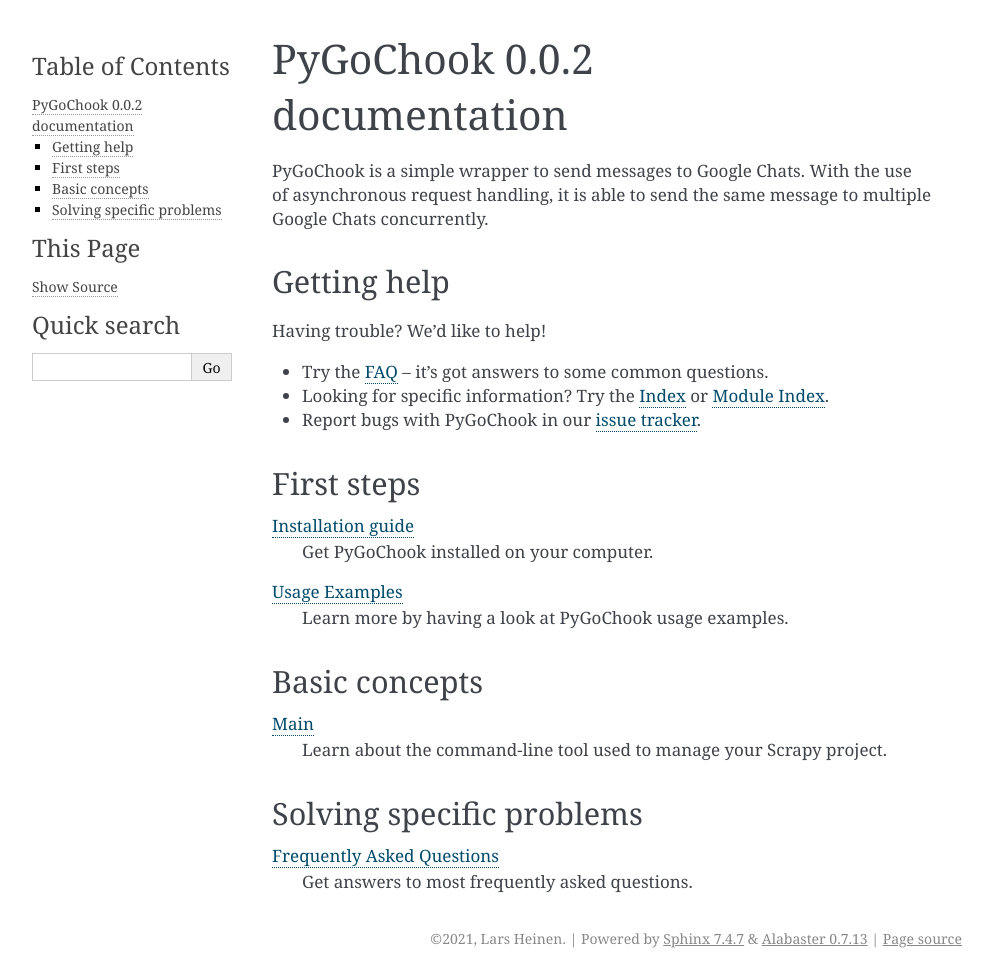
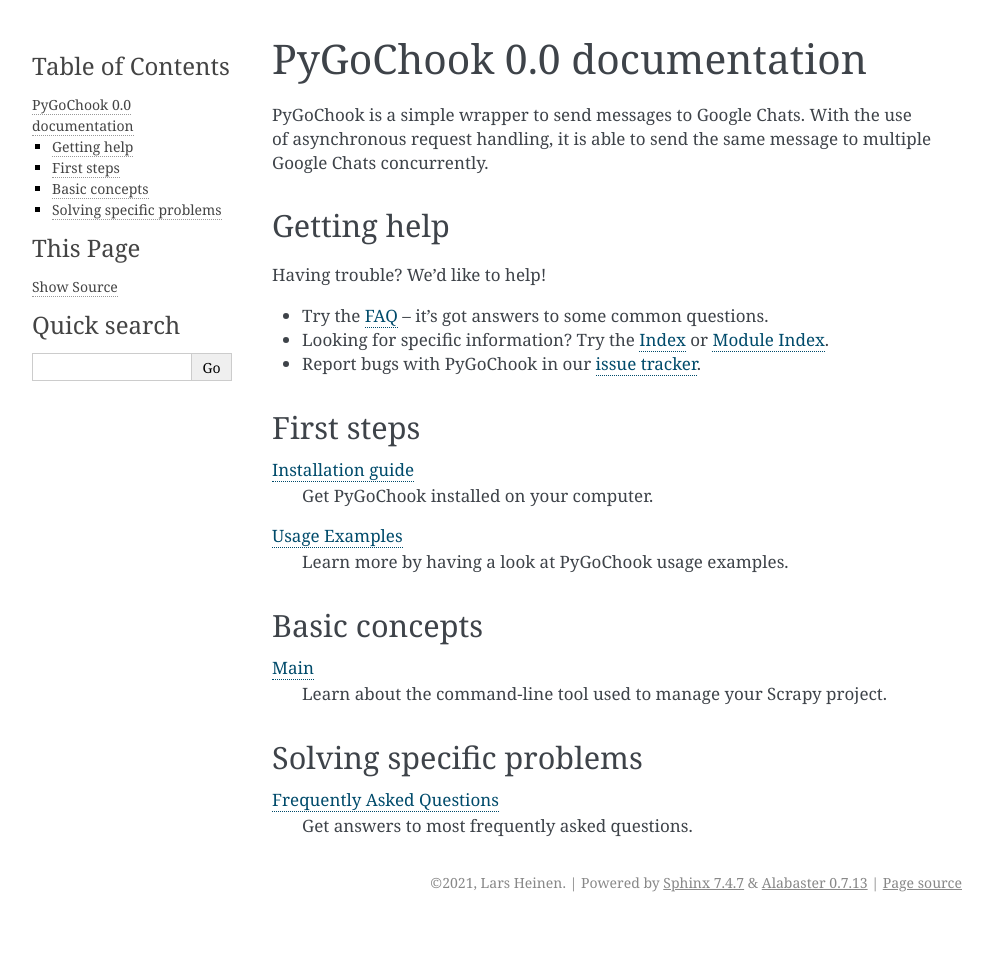
Before and after one commit to Lars147/pygochook, a Sphinx documentation site: the page built from docs/index.rst, in a window 1280 px wide. Shown: the whole page, without its empty margins (148-1141 px from the left). Built offline with Sphinx 7.4.7, drawn with Linux system fonts in a browser that asks for light colours; the version number is read from the project's files by our own code; after the commit the page ends 922 px from its top, so only the background shows below that.

```diff
--- a/docs/conf.py
+++ b/docs/conf.py
@@ -71,4 +71,4 @@ html_theme = 'alabaster'
 autoclass_content = 'both'
 
 # The major project version, used as the replacement for |version|
-version = 0.0
+version = "0.0"
```
